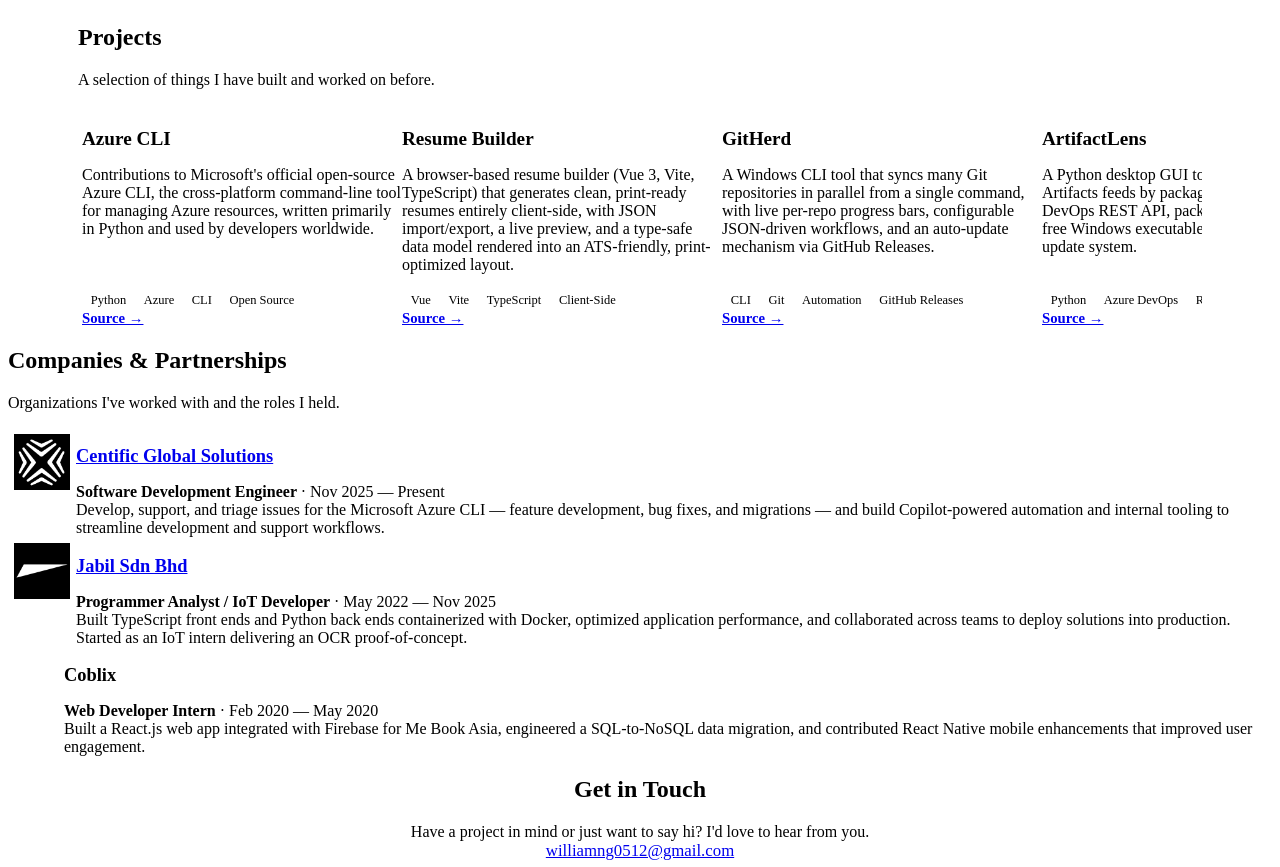
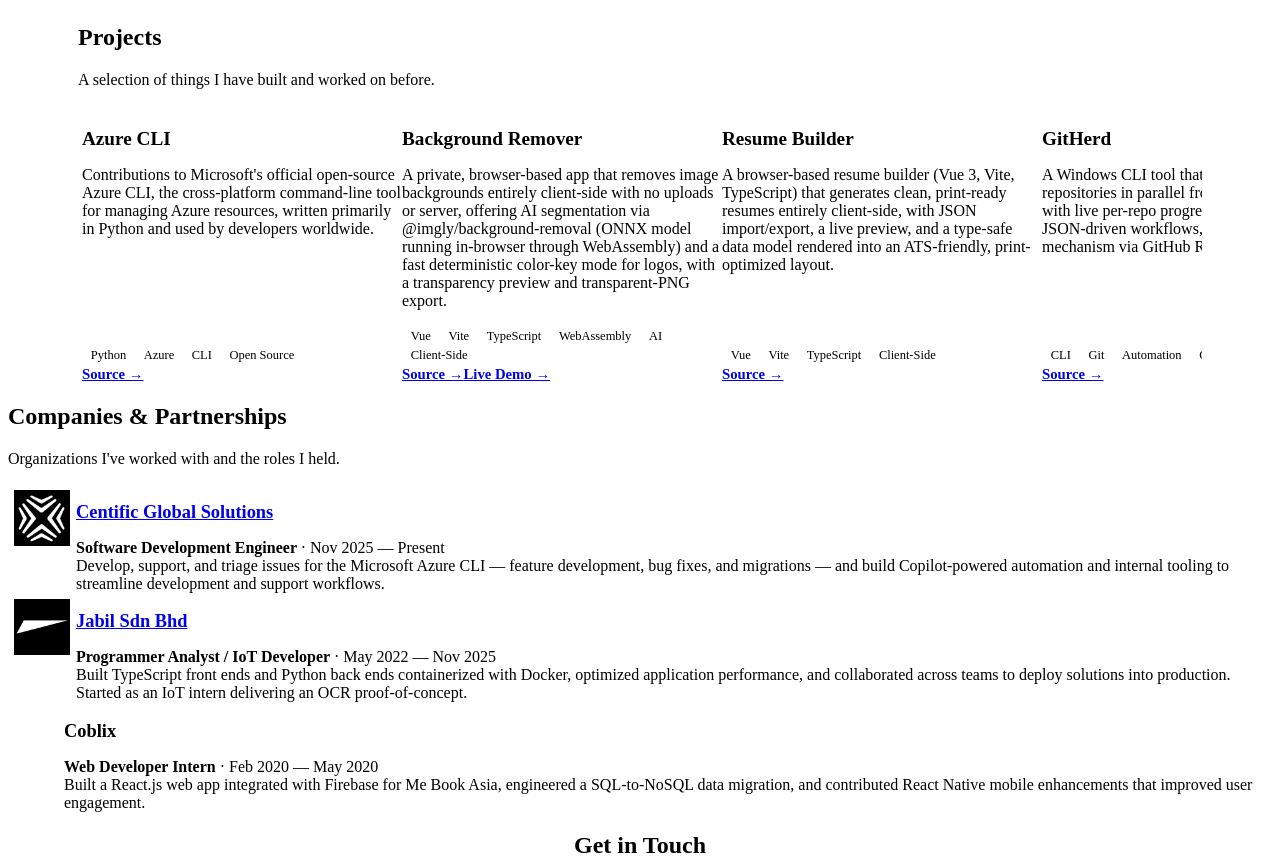
Before and after one commit to william051200/portfolio, a Vue app: page / in a window 1280 px wide. Shown: the part 905-1772 px from the top of the page. Built offline with nearby package versions, Linux system fonts and the light colour scheme; the HTML template or start-up script is replaced by a standard one.

Commit message:
Add Background Remover project to portfolio

```diff
--- a/src/data/projects.ts
+++ b/src/data/projects.ts
@@ -8,6 +8,16 @@
     tags: ["Python", "Azure", "CLI", "Open Source"],
     links: [
       { label: "Source", url: "https://github.com/Azure/azure-cli" },
+    ],
+  },
+  {
+    title: "Background Remover",
+    description:
+      "A private, browser-based app that removes image backgrounds entirely client-side with no uploads or server, offering AI segmentation via @imgly/background-removal (ONNX model running in-browser through WebAssembly) and a fast deterministic color-key mode for logos, with a transparency preview and transparent-PNG export.",
+    tags: ["Vue", "Vite", "TypeScript", "WebAssembly", "AI", "Client-Side"],
+    links: [
+      { label: "Source", url: "https://github.com/william051200/background-remover" },
+      { label: "Live Demo", url: "https://william051200.github.io/background-remover/" },
     ],
   },
   {
```
